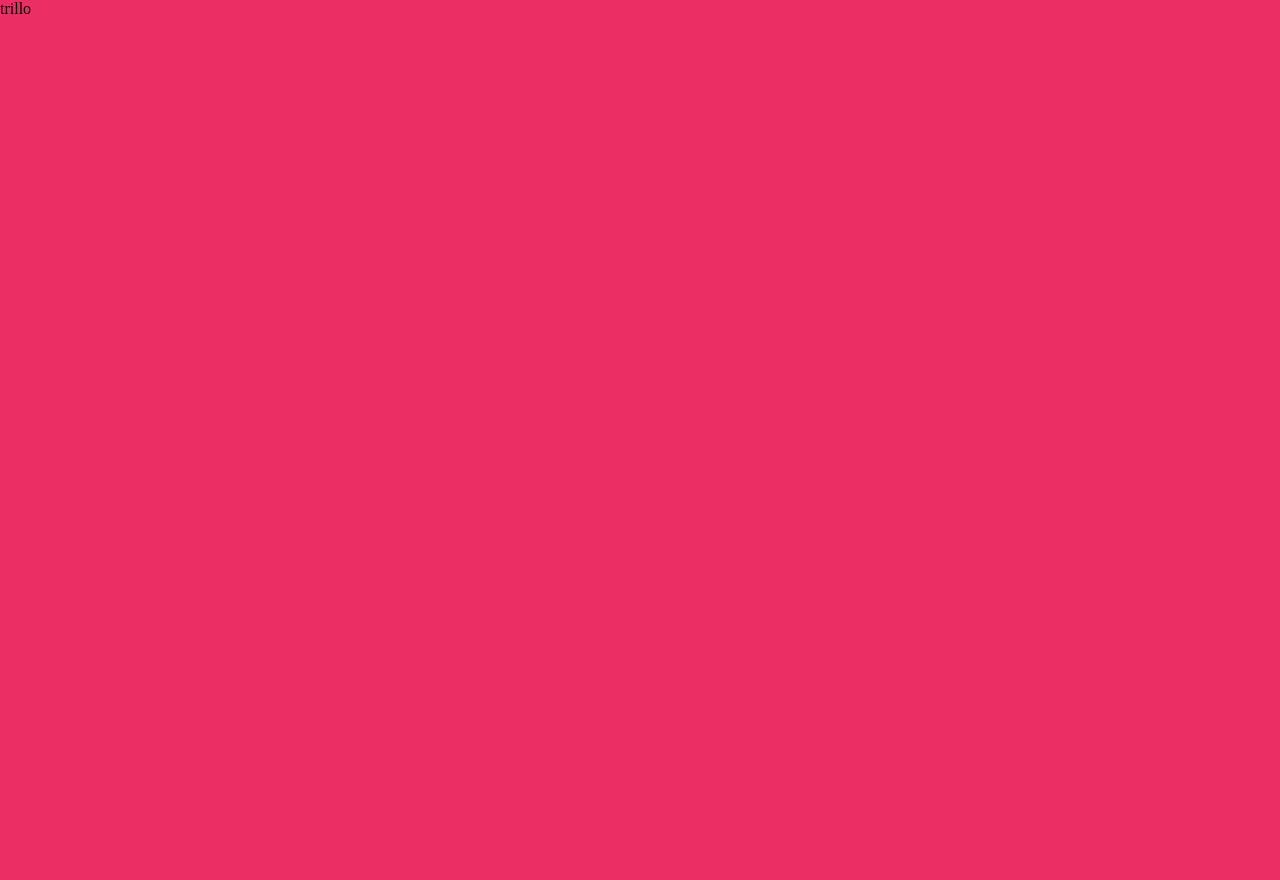
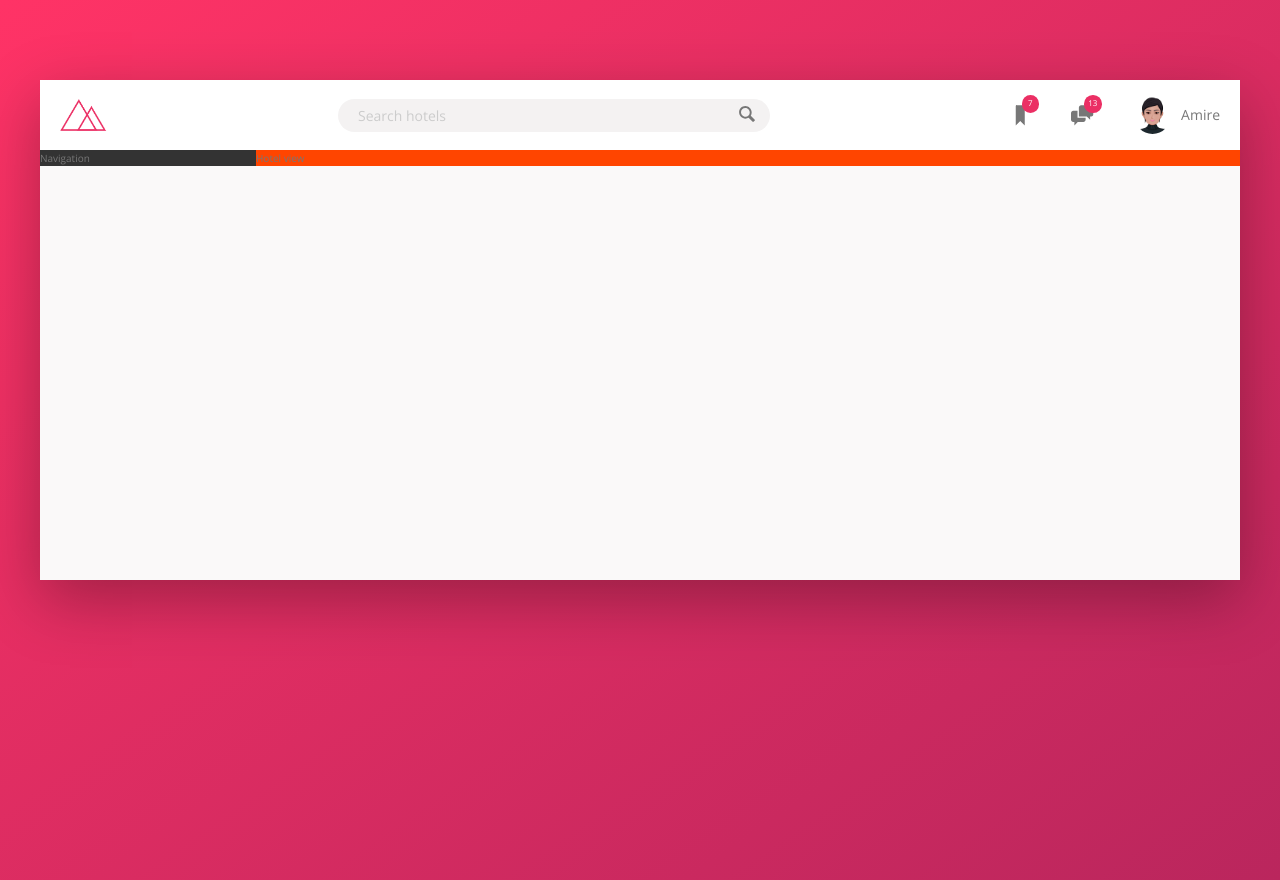
Before and after one commit to amiregerguri/trillo, a website: page index.html in a window 1280 px wide. Before the commit the page ends 800 px from the top, so only its background shows below. Drawn offline with nearby package versions, Linux system fonts and the light colour scheme.

Commit message:
day2 - part I

```diff
--- a/index.html
+++ b/index.html
@@ -12,6 +12,50 @@
         <title>trillo &mdash; Your all-in-one booking </title>
     </head>
     <body>
-trillo
+        <div class="containter">
+            <header class="header">
+               <img src="img/logo.png" alt="Trillo logo" class="logo">
+
+               <form action="#" class="search">
+                   <input type="text" class="search__input" placeholder="Search hotels">
+                   <button class="search__button">
+                       <svg class="search__icon">
+                           <use xlink:href="img/sprite.svg#icon-magnifying-glass"></use>
+                       </svg>
+                   </button>
+               </form>
+               <nav class="user-nav">
+                   <div class="user-nav__icon-box">
+                       <svg class="user-nav__icon">
+                           <use xlink:href="img/sprite.svg#icon-bookmark"></use>
+                       </svg>
+                       <span class="user-nav__notifications">7</span>
+                   </div>
+
+                   <div class="user-nav__icon-box">
+                       <svg class="user-nav__icon">
+                           <use xlink:href="img/sprite.svg#icon-chat"></use>
+                       </svg>
+                       <span class="user-nav__notifications">13</span>
+                   </div>
+
+                   <div class="user-nav__user">
+                       <img src="img/user.png" alt="User Photo" class="user-nav__photo">
+                       <span class="user-nav__user-name">Amire</span>
+                   </div>
+               </nav>
+
+            </header>
+
+            <div class="content">
+                <nav class="sidebar">
+                    Navigation
+                </nav>
+
+                <main class="hotel-view">
+                    Hotel view
+                </main>
+            </div>
+        </div>
     </body>
 </html>
--- /dev/null
+++ b/sass/_base.scss
@@ -0,0 +1,61 @@
+/*
+COLORS
+
+primary: #eb2f64
+primary light: #ff3366
+primary dark: #ba265d
+
+
+gray light 1: #faf9f9
+gray light 2: #f4f2f2
+gray light 3: #f0eeee
+gray light 4: #ccc
+
+gray dark 1: #333
+gray dark 2: #777
+gray dark 3: #999
+
+*/
+* {
+    margin: 0;
+    padding: 0;
+}
+
+*,
+::after,
+::before{
+    box-sizing: inherit;
+}
+:root{
+    --color-primary: #eb2f64;
+    --color-primary-light: #ff3366;
+    --color-primary-dark: #ba265d;
+
+    --color-gray-light-1: #faf9f9;
+    --color-gray-light-2: #f4f2f2;
+    --color-gray-light-3: #f0eeee;
+    --color-gray-light-4: #ccc;
+
+    --color-gray-dark-1: #333;
+    --color-gray-dark-2: #777;
+    --color-gray-dark-3: #999;
+
+    --shadow-dark: 0 2rem 6rem rgba(0, 0, 0, .3);
+
+
+}
+html{
+    box-sizing: border-box;
+    font-size: 62.5%; //1rem = 10px, 10px/16px = 62.5%
+}
+body{
+    font-family: 'Open Sans', sans-serif;
+    font-weight: 400;
+    line-height: 1.6;
+    color: var(--color-gray-dark-2);
+    background-image: linear-gradient(to right bottom, var(--color-primary-light), var(--color-primary-dark));
+    background-size: cover;
+    background-repeat: no-repeat;
+
+    min-height: 100vh;
+}
--- /dev/null
+++ b/sass/_components.scss
@@ -0,0 +1,128 @@
+////////////////////////////////////////////
+//LOGO
+.logo{
+    height: 3.25rem;
+    margin-left: 2rem;
+
+}
+
+
+///////////////////////////////
+//SEARCH BOX
+
+.search{
+    flex: 0 0 40%;
+
+    display: flex;
+    align-items: center;
+    justify-content: center;
+
+    &__input{
+        font-family: inherit;
+        font-size: inherit;
+        color: inherit;
+        background-color: var(--color-gray-light-2);
+        border: none;
+        padding: .7rem 2rem;
+        border-radius: 100px;
+        width: 90%;
+        transition:  all .2s;
+        margin-right: -3.25rem;
+
+        &:focus{
+            outline: none;
+            width: 100%;
+            background-color: var(--color-gray-light-3);
+        }
+
+        &::-webkit-input-placeholder{
+            font-weight: 100;
+            color: var(--color-gray-light-4);
+        }
+
+    }
+
+    &__input:focus + &__button{
+        background-color: var(--color-gray-light-3);
+    }
+
+    &__button{
+        border: none;
+        background-color: var(--color-gray-light-2);
+
+        &:focus{
+            outline: none;
+        }
+
+        &:active{
+            transform: translateY(2px);
+        }
+    }
+
+    &__icon{
+        height: 2rem; //20px
+        width: 2rem;
+        fill: var(--color-gray-dark-2);
+    }
+}
+
+
+
+/////////////////////////////////////
+//USER NAVIGATION
+
+.user-nav{
+    display: flex;
+    align-items: center;
+    align-self: stretch;
+
+
+    & > * {
+        padding: 0 2rem;
+        cursor: pointer;
+        height: 100%;
+        display: flex;
+        align-items: center;
+
+    }
+
+    & > *:hover{
+        background-color: var(--color-gray-light-2);
+    }
+
+    &__icon-box{
+        position: relative;
+    }
+
+    &__icon{
+        height: 2.25rem;
+        width: 2.25rem;
+        fill: var(--color-gray-dark-2);
+        position: relative;
+    }
+
+    &__notifications{
+        font-size: .8rem;
+        height: 1.75rem;
+        width: 1.75rem;
+        border-radius: 50%;
+        background-color: var(--color-primary);
+        color: #fff;
+        position: absolute;
+        top: 1.5rem;
+        right: 1.2rem;
+
+        display: flex;
+        justify-content: center;
+        align-items: center;
+
+    }
+
+    &__photo{
+        height: 3.75rem;
+        border-radius: 50%;
+        margin-right: 1rem;
+    }
+
+
+}
--- /dev/null
+++ b/sass/_layout.scss
@@ -0,0 +1,39 @@
+.containter{
+    max-width: 120rem;
+    margin: 8rem auto; //80px auto
+    background-color: var(--color-gray-light-1);
+    box-shadow: var(--shadow-dark);
+
+    min-height: 50rem;
+}
+
+.header{
+    font-size: 1.4rem;
+    height: 7rem; //70px
+    background-color: #fff;
+    border-bottom: var(--color-gray-light-2);
+
+    display: flex;
+    justify-content: space-between;
+    align-items: center;
+
+}
+
+.content{
+    display: flex;
+}
+
+.sidebar{
+    background-color: var(--color-gray-dark-1);
+    //    flex-grow: 0;
+    //    flex-shrink: 0;
+    //    flex-basis: 20%;
+    flex: 0 0 18%;
+
+}
+
+.hotel-view{
+    background-color: #fff;
+    background-color: orangered;
+    flex: 1;
+}
--- a/sass/main.scss
+++ b/sass/main.scss
@@ -1,27 +1,3 @@
-/*
-COLORS
-
-primary: #eb2f64
-primary light: #ff3366
-primary dark: #ba265d
-
-
-gray light 1: #faf9f9
-gray light 2: #f4f2f2
-gray light 3: #f0eeee
-gray light 4: #ccc
-
-gray dark 1: #333
-gray dark 2: #777
-gray dark 3: #999
-
-*/
-
-*{
-    margin: 0;
-    padding: 0;
-}
-
-body{
-    background-color: #eb2f64;
-}
+@import "base";
+@import "components";
+@import "layout";
```
Also changed, not shown: sass/_variables.scss (added, +18 -0 lines), css/style.css, img/user.jpg (deleted), img/user.png (added).
